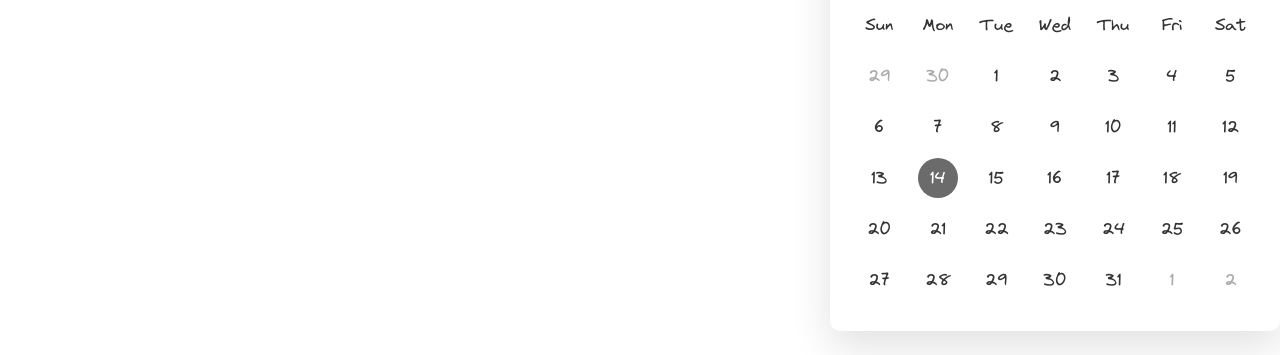
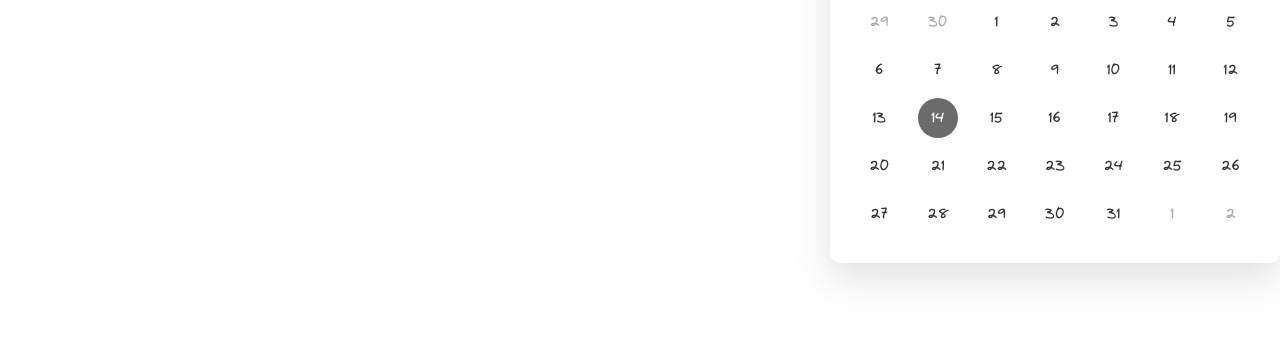
Before and after one commit to purrii0/simpleTodo, a plain HTML site: page index.html in a window 1280 px wide. Shown: the part 445-800 px from the top of the page. Drawn offline with nearby package versions, Linux system fonts and the light colour scheme.

Commit message:
css fixes

```diff
--- a/styles.css
+++ b/styles.css
@@ -6,7 +6,6 @@
 }
 * {
   margin: 0;
-  /* color: #fff; */
   padding: 0;
   box-sizing: border-box;
   font-family: "excali";
@@ -14,7 +13,24 @@
 html,
 body {
   height: 100%;
+  overflow: hidden;
   width: 100%;
+}
+.tasks {
+  overflow: auto;
+  height: 70vh;
+}
+.tasks::-webkit-scrollbar {
+  width: 0.1em;
+}
+
+.tasks::-webkit-scrollbar-track {
+  box-shadow: inset 0 0 1px rgba(0, 0, 0, 0.3);
+}
+
+.tasks::-webkit-scrollbar-thumb {
+  background-color: darkgrey;
+  outline: 1px solid slategrey;
 }
 main {
   height: 100vh;
@@ -37,7 +53,7 @@ main {
 .right {
   height: 100%;
   display: grid;
-  grid-template-rows: 1.5fr 2fr;
+  grid-template-rows: 0.5fr 2fr;
 }
 
 .input {
@@ -155,8 +171,11 @@ header .current-date {
   flex-wrap: wrap;
   list-style: none;
   text-align: center;
+  margin: 0;
+  padding: 0;
 }
 .calendery {
+  /* height: 30vh; */
   display: flex;
   justify-content: center;
   align-items: center;
@@ -167,7 +186,7 @@ header .current-date {
 .calendar li {
   color: #333;
   width: calc(100% / 7);
-  font-size: 1.07rem;
+  font-size: 0.9rem;
 }
 .calendar .weeks li {
   font-weight: 500;
@@ -209,9 +228,16 @@ header .current-date {
     grid-template-rows: 1fr;
     grid-template-columns: 1fr;
   }
+  html,
+  body {
+    overflow: auto;
+  }
   .left,
   .right {
     grid-template-rows: 1fr;
+  }
+  .tasks {
+    height: 60vh;
   }
   .input,
   .timer {
```
